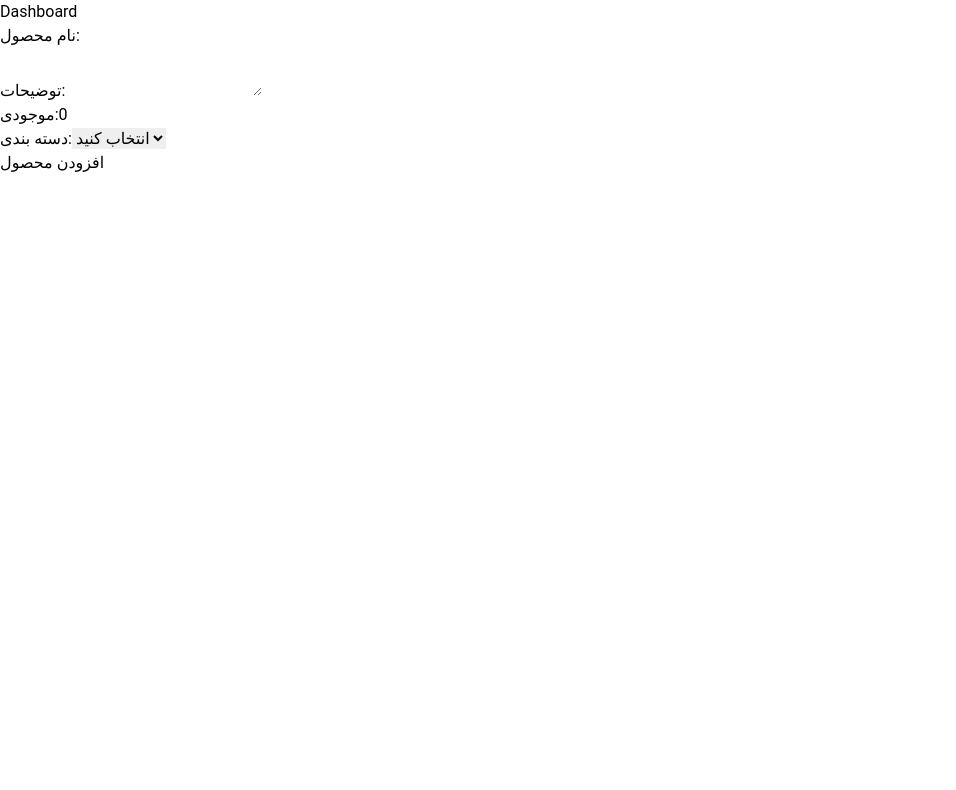
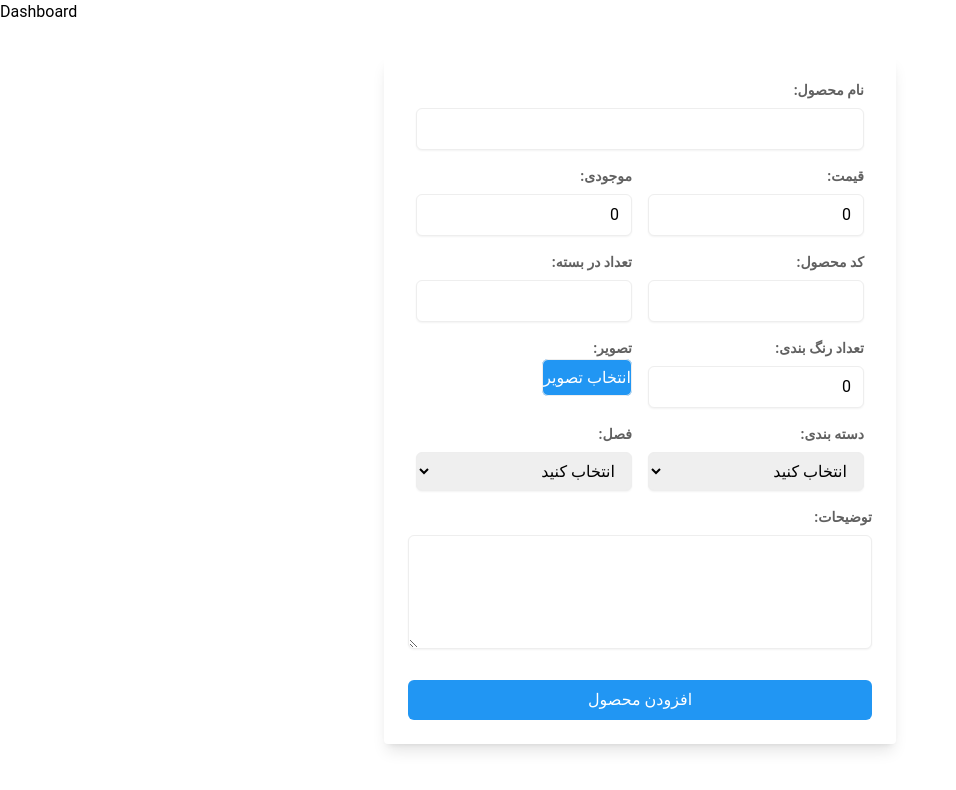
Before and after one commit to pedram-vosooghinia/New-folder--6-, a Next.js app: page /dashboard in a window 1280 px wide. Shown: the top 790 px of the page, without its empty margins (0-956 px from the left). Built offline with nearby package versions, Linux system fonts and the light colour scheme.

Commit message:
completing-addProduct

```diff
--- a/components/dashboard/ProductForm.js
+++ b/components/dashboard/ProductForm.js
@@ -1,33 +1,51 @@
 // components/AddProductForm.js
-import { Formik, Form, Field, ErrorMessage } from 'formik';
-import axios from 'axios';
+import { Formik, Form, Field, ErrorMessage } from "formik";
+import axios from "axios";
+import { useState } from 'react';
 
 const AddProductForm = () => {
   const handleSubmit = async (values, { setSubmitting }) => {
     try {
-      const response = await axios.post('/api/products', values);
-      console.log('Product added:', response.data);
+      const response = await axios.post("/api/products", values);
+      console.log("Product added:", response.data);
       // Optionally, you can redirect the user or perform other actions after adding the product
     } catch (error) {
-      console.error('Error adding product:', error);
+      console.error("Error adding product:", error);
     } finally {
       setSubmitting(false);
     }
   };
+  const [imagePreview, setImagePreview] = useState(null);
+
+  const handleImageChange = (event) => {
+    const file = event.target.files[0];
+
+    if (file) {
+      setImagePreview(URL.createObjectURL(file));
+    } else {
+      setImagePreview(null);
+    }
+  };
+  const inputItems = [
+    { id: "productName", label: "نام محصول", type: "text", className: "block-inline" },
+    { id: "price", label: "قیمت", type: "number", className: "inline" },
+    { id: "inventory", label: "موجودی", type: "number", className: "block-inline" },
+    { id: "barcode", label: "کد محصول", type: "number", className: "block-inline" },
+    { id: "numberInPack", label: "تعداد در بسته", type: "number", className: "block-inline" },
+    { id: "coloring", label: "تعداد رنگ بندی", type: "number", className: "block-inline" },
+    { id: "image", label: "تصویر", type: "file", className: "block-inline" },
+  ];
 
   return (
     <Formik
       initialValues={{
-        productName: '',
-        description: '',
+        productName: "",
+        price: 0,
         inventory: 0,
-        category: '',
-        color: '',
-        quantityInCarton: 0,
-        price: 0,
-        productCode: '',
-        season: '',
-        material: '',
+        barcode: "",
+        numberInPack: "",
+        coloring: 0,
+
       }}
       validate={(values) => {
         // Implement custom validation if needed
@@ -36,40 +54,139 @@ const AddProductForm = () => {
       }}
       onSubmit={handleSubmit}
     >
-      <Form>
-        <div>
-          <label htmlFor="productName">نام محصول:</label>
-          <Field type="text" id="productName" name="productName" />
-          <ErrorMessage name="productName" component="div" />
+      <Form className="rtl max-w-lg mx-auto mt-8 p-6 bg-white rounded shadow-lg">
+
+        <div className="flex justify-between flex-wrap">
+        {inputItems.map((item, index) => (
+        <div className={`mb-4 ${index === 0 ? 'w-full' : ' w-1/2'} px-2 ${item.className}`} key={index}>
+        <label
+              htmlFor={item.id}
+              className="block text-gray-700 text-sm font-bold mb-2"
+            >
+              {item.label}:
+            </label>
+            {item.type === 'file' ? (
+              <div className="block-inline">
+                <input
+                  type="file"
+                  id={item.id}
+                  name={item.id}
+                  accept="image/*"
+                  className="hidden"
+                  onChange={handleImageChange}
+                />
+                <label
+                  htmlFor={item.id}
+                  className="cursor-pointer w-full py-2 border rounded-md bg-blue-500 text-white text-center"
+                >
+                  انتخاب تصویر
+                </label>
+                {imagePreview && (
+                  <img
+                    src={imagePreview}
+                    alt="Selected"
+                    className="mt-2 max-w-full h-auto"
+                  />
+                )}
+              </div>
+            ) : (
+              <Field
+                type={item.type}
+                id={item.id}
+                name={item.id}
+                className="w-full px-3 py-2 border rounded-md shadow-sm focus:outline-none focus:ring focus:border-blue-300"
+              />
+            )}
+            <ErrorMessage
+              name={item.id}
+              component="div"
+              className="text-red-500 text-sm mt-2"
+            />
+          </div>
+      ))}
         </div>
 
-        <div>
-          <label htmlFor="description">توضیحات:</label>
-          <Field as="textarea" id="description" name="description" />
-          <ErrorMessage name="description" component="div" />
+        <div className="flex justify-between">
+          <div className="mb-4 px-2 w-1/2">
+            <label
+              htmlFor="category"
+              className="block text-gray-700 text-sm font-bold mb-2"
+            >
+              دسته بندی:
+            </label>
+            <Field
+              as="select"
+              id="category"
+              name="category"
+              className="w-full px-3 py-2 border rounded-md shadow-sm focus:outline-none focus:ring focus:border-blue-300"
+            >
+              <option value="">انتخاب کنید</option>
+              <option value="رسری">روسری</option>
+              <option value="شال">شال</option>
+            </Field>
+            <ErrorMessage
+              name="category"
+              component="div"
+              className="text-red-500 text-sm mt-2"
+            />
+          </div>
+          <div className="mb-4 px-2 w-1/2">
+            <label
+              htmlFor="seasion"
+              className="block text-gray-700 text-sm font-bold mb-2"
+            >
+              فصل:
+            </label>
+            <Field
+              as="select"
+              id="seasion"
+              name="seasion"
+              className="w-full px-3 py-2 border rounded-md shadow-sm focus:outline-none focus:ring focus:border-blue-300"
+            >
+              <option value="">انتخاب کنید</option>
+              <option value="رسری">بهار</option>
+              <option value="شال">تابستان</option>
+              <option value="پاییز">پاییز</option>
+              <option value="زمستان">زمستان</option>
+            </Field>
+            <ErrorMessage
+              name="seasion"
+              component="div"
+              className="text-red-500 text-sm mt-2"
+            />
+          </div>
+        </div>
+        <div className="mb-4">
+          <label
+            htmlFor="description"
+            className=" block text-gray-700 text-sm font-bold mb-2"
+          >
+            توضیحات:
+          </label>
+          <Field
+            as="textarea"
+            id="description"
+            name="description"
+            rows="4"
+            className="w-full px-3 py-2 border rounded-md shadow-sm focus:outline-none focus:ring focus:border-blue-300"
+          />
+          <ErrorMessage
+            name="description"
+            component="div"
+            className="text-red-500 text-sm mt-2"
+          />
         </div>
 
-        <div>
-          <label htmlFor="inventory">موجودی:</label>
-          <Field type="number" id="inventory" name="inventory" />
-          <ErrorMessage name="inventory" component="div" />
-        </div>
 
-        <div>
-          <label htmlFor="category">دسته بندی:</label>
-          <Field as="select" id="category" name="category">
-            <option value="">انتخاب کنید</option>
-            <option value="رسری">رسری</option>
-            <option value="شال">شال</option>
-            {/* Add more categories as needed */}
-          </Field>
-          <ErrorMessage name="category" component="div" />
-        </div>
 
-        {/* Add other fields similarly */}
 
-        <div>
-          <button type="submit">افزودن محصول</button>
+        <div className="mt-6">
+          <button
+            type="submit"
+            className="w-full bg-blue-500 text-white py-2 px-4 rounded-md hover:bg-blue-600 focus:outline-none focus:ring focus:border-blue-300"
+          >
+            افزودن محصول
+          </button>
         </div>
       </Form>
     </Formik>
--- a/pages/dashboard/index.js
+++ b/pages/dashboard/index.js
@@ -1,12 +1,12 @@
-import React from 'react';
-import AddProductForm from '../../components/dashboard/ProductForm';
+import React from "react";
+import AddProductForm from "../../components/dashboard/ProductForm";
 
 const Dashboard = () => {
   return (
-    <div>
+    <>
       <h1>Dashboard</h1>
       <AddProductForm />
-    </div>
+    </>
   );
 };
 
```
